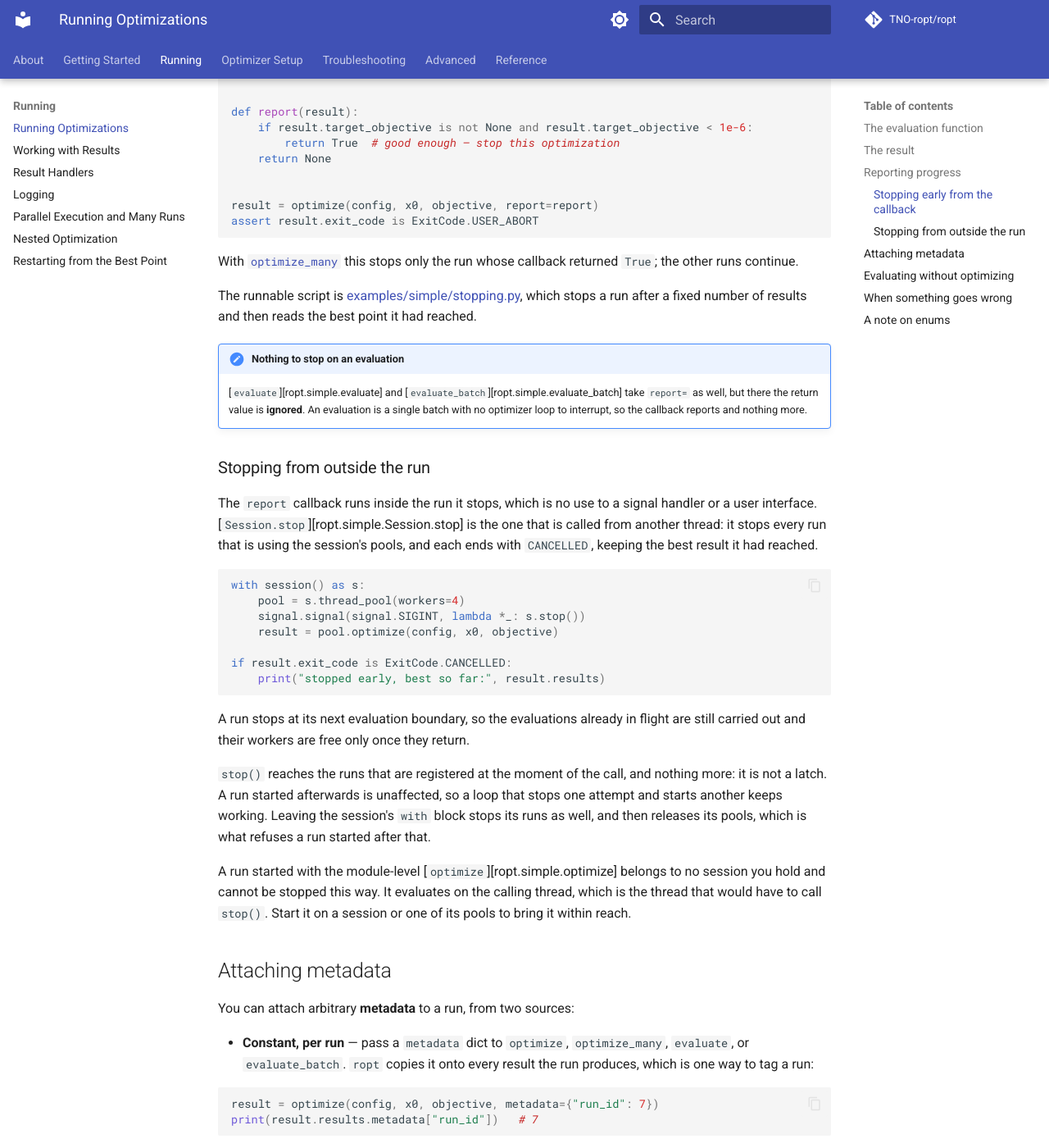
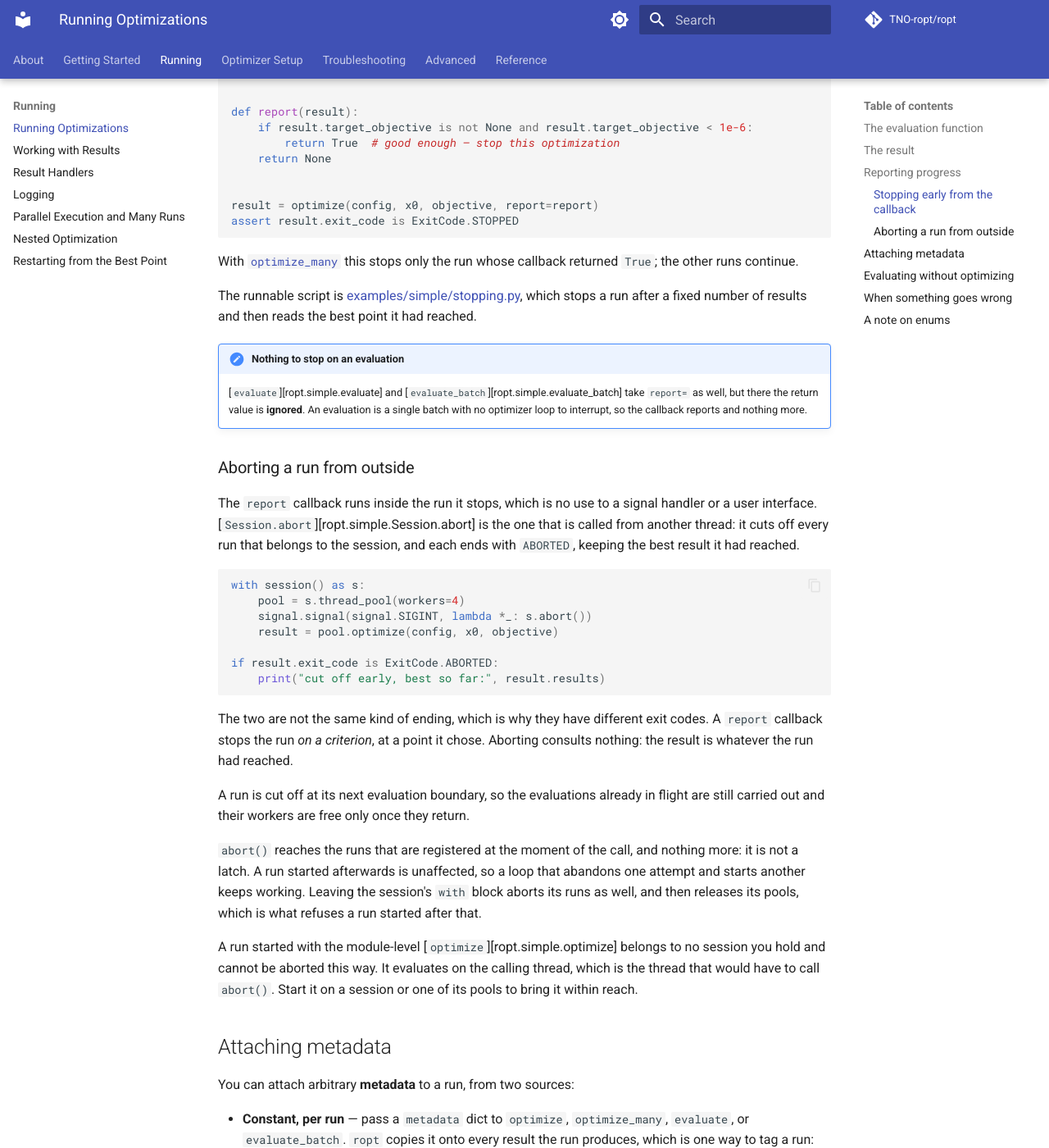
Before and after one commit to TNO-ropt/ropt, an MkDocs documentation site: the page built from docs/running/running.md, in a window 1280 px wide and 1400 px high, scrolled down 2981 px. Shown: the whole window at 82% size. Built offline with MkDocs 1.6.1 and Material for MkDocs 9.7.7, drawn with Linux system fonts in a browser that asks for light colours; comment, search, counter and statistics services are not loaded; the version menu is left out; some of the changed text lies outside the part shown.

Commit message:
Name exit codes for stopping on a criterion or being cut off

````diff
--- a/docs/running/running.md
+++ b/docs/running/running.md
@@ -144,7 +144,7 @@ optimizer chose it, so this is how you follow the path a run takes.
 
 The `report` callback doubles as a **user-defined stopping criterion**: return
 `True` and the optimization stops gracefully after the current evaluation, with
-exit code `USER_ABORT`. Any other return value (including `None`) lets it
+exit code `STOPPED`. Any other return value (including `None`) lets it
 continue.
 
 ```python
@@ -158,7 +158,7 @@ def report(result):
 
 
 result = optimize(config, x0, objective, report=report)
-assert result.exit_code is ExitCode.USER_ABORT
+assert result.exit_code is ExitCode.STOPPED
 ```
 
 With [`optimize_many`](parallel.md#many-optimizations-at-once) this stops only the run
@@ -175,36 +175,40 @@ it had reached.
     there the return value is **ignored**. An evaluation is a single batch with
     no optimizer loop to interrupt, so the callback reports and nothing more.
 
-### Stopping from outside the run { #stopping-from-outside }
+### Aborting a run from outside { #stopping-from-outside }
 
 The `report` callback runs inside the run it stops, which is no use to a signal
-handler or a user interface. [`Session.stop`][ropt.simple.Session.stop] is the
-one that is called from another thread: it stops every run that is using the
-session's pools, and each ends with `CANCELLED`, keeping the best result it had
+handler or a user interface. [`Session.abort`][ropt.simple.Session.abort] is
+the one that is called from another thread: it cuts off every run that belongs
+to the session, and each ends with `ABORTED`, keeping the best result it had
 reached.
 
 ```python
 with session() as s:
     pool = s.thread_pool(workers=4)
-    signal.signal(signal.SIGINT, lambda *_: s.stop())
+    signal.signal(signal.SIGINT, lambda *_: s.abort())
     result = pool.optimize(config, x0, objective)
 
-if result.exit_code is ExitCode.CANCELLED:
-    print("stopped early, best so far:", result.results)
+if result.exit_code is ExitCode.ABORTED:
+    print("cut off early, best so far:", result.results)
 ```
 
-A run stops at its next evaluation boundary, so the evaluations already in
+The two are not the same kind of ending, which is why they have different exit
+codes. A `report` callback stops the run *on a criterion*, at a point it chose.
+Aborting consults nothing: the result is whatever the run had reached.
+
+A run is cut off at its next evaluation boundary, so the evaluations already in
 flight are still carried out and their workers are free only once they return.
 
-`stop()` reaches the runs that are registered at the moment of the call, and
+`abort()` reaches the runs that are registered at the moment of the call, and
 nothing more: it is not a latch. A run started afterwards is unaffected, so a
-loop that stops one attempt and starts another keeps working. Leaving the
-session's `with` block stops its runs as well, and then releases its pools,
+loop that abandons one attempt and starts another keeps working. Leaving the
+session's `with` block aborts its runs as well, and then releases its pools,
 which is what refuses a run started after that.
 
 A run started with the module-level [`optimize`][ropt.simple.optimize] belongs
-to no session you hold and cannot be stopped this way. It evaluates on the
-calling thread, which is the thread that would have to call `stop()`. Start it
+to no session you hold and cannot be aborted this way. It evaluates on the
+calling thread, which is the thread that would have to call `abort()`. Start it
 on a session or one of its pools to bring it within reach.
 
 ## Attaching metadata
@@ -287,10 +291,10 @@ which evaluates a single vector and then a matrix of them.
 Not every problem is an exception. An optimization that cannot make progress
 still returns normally, and indicates why in `result.exit_code`:
 `TOO_FEW_REALIZATIONS` when not enough realizations produced a value,
-`EXECUTOR_STOPPED` when the pool it was evaluating on could no longer run
+`EXECUTOR_SHUT_DOWN` when the pool it was evaluating on could no longer run
 the work, which in practice means the interpreter was shutting down under it,
-`CANCELLED` when [`Session.stop`](#stopping-from-outside) was called, and
-`FAILED_ELSEWHERE` when another run on the same session raised and brought this
+`ABORTED` when [`Session.abort`](#stopping-from-outside) was called, and
+`ABORTED_ON_ERROR` when another run on the same session raised and brought this
 one down with it (see
 [Failure in one run](parallel.md#failure-in-one-run)).
 `result.results` is `None` when no feasible result was ever recorded, whatever
````
Also changed, not shown: docs/advanced/workflows.md (+19 -14 lines), docs/running/handlers.md (+1 -1 lines), docs/running/parallel.md (+4 -3 lines), 11 other files.
